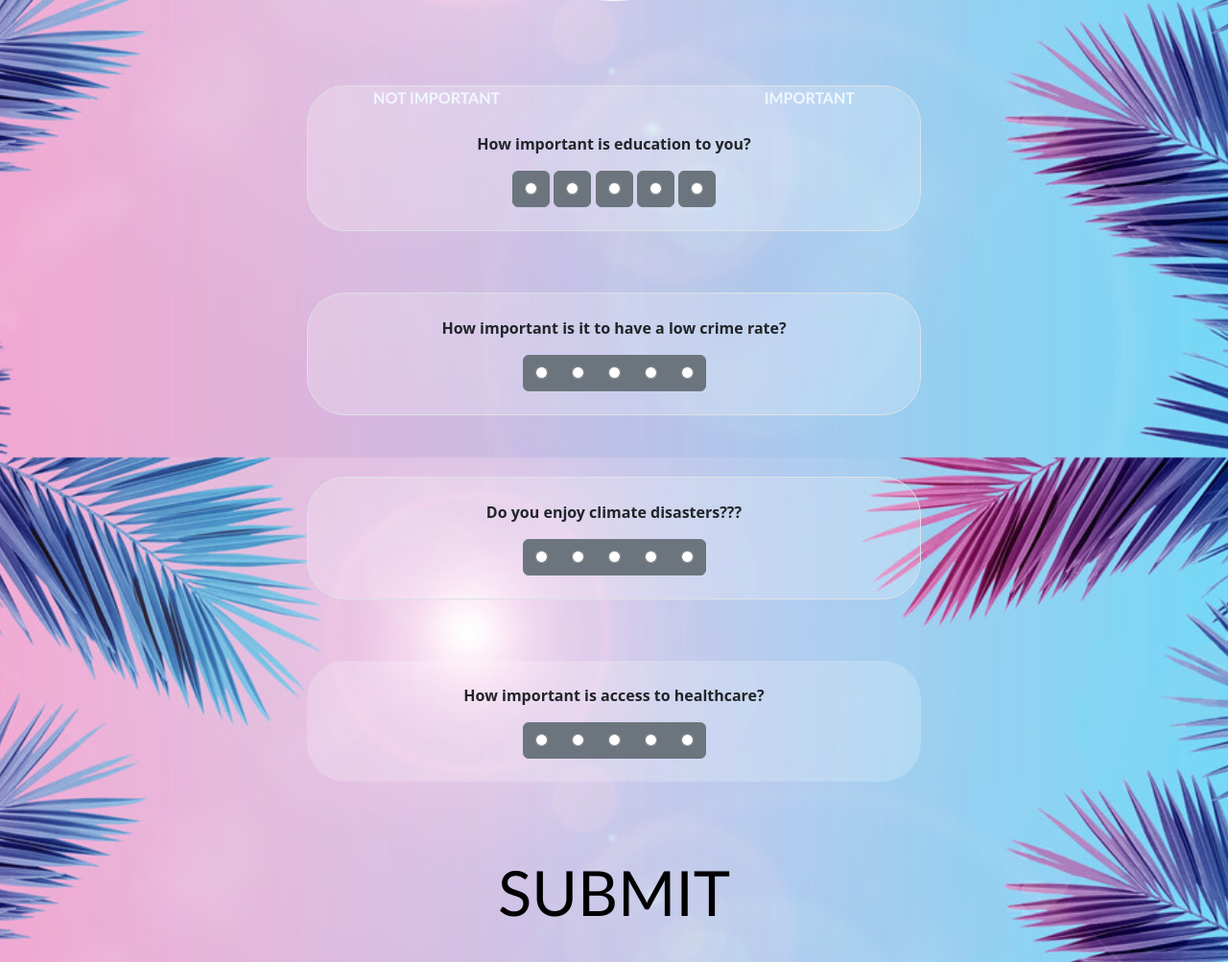
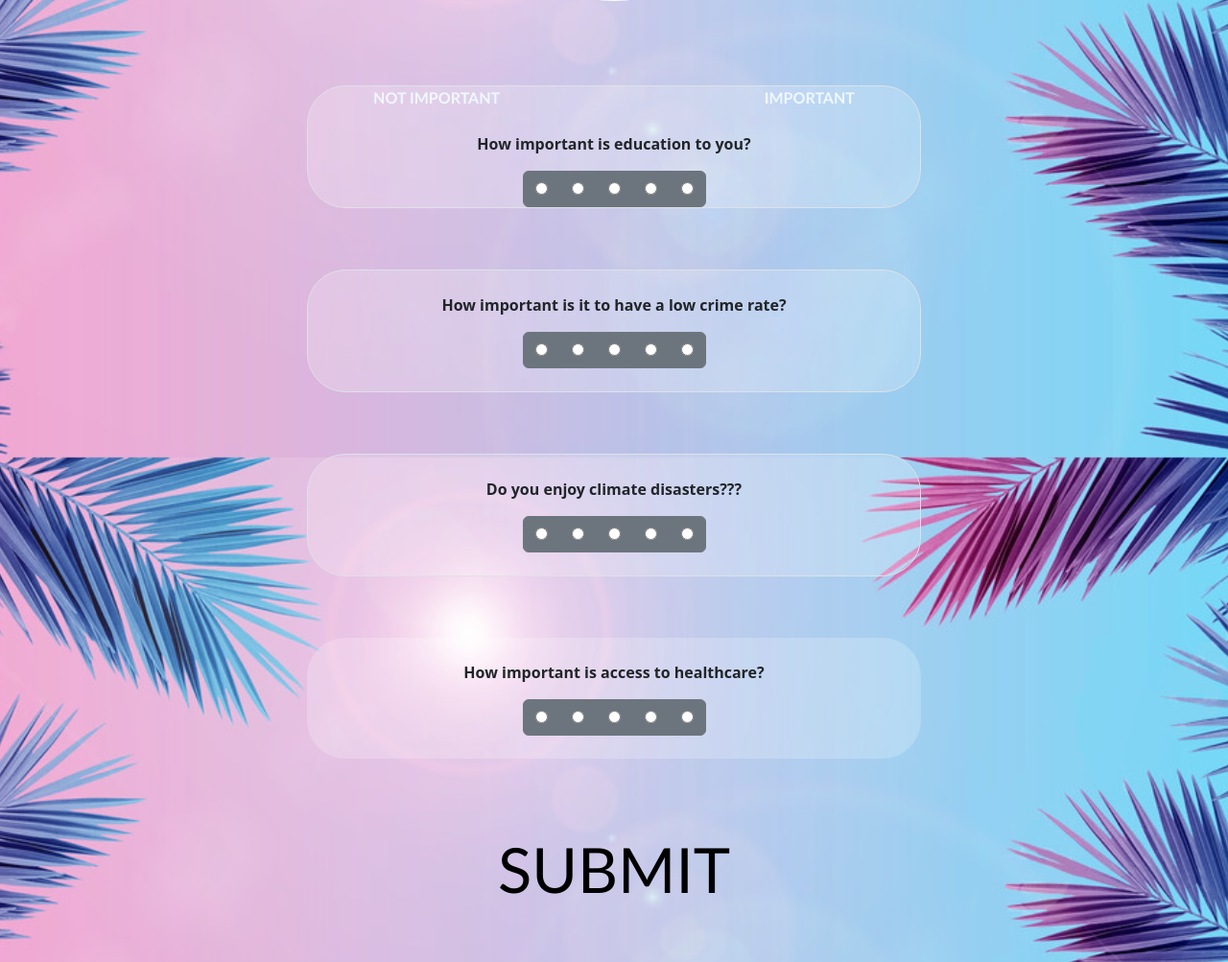
Before and after one commit to cbonesteel/tropical-bliss, a Flask app: page /survey in a window 1280 px wide. Shown: the part 323-1326 px from the top of the page at 96% size. Run offline with Flask 2, Linux system fonts and the light colour scheme.

Commit message:
survey update

```diff
--- a/templates/survey.html
+++ b/templates/survey.html
@@ -21,9 +21,8 @@
               <strong>How important is education to you?</strong>
             </p>
 
-            <div class="btncolor">
 
-                <div class="buttgr btn-group-toggle" data-toggle="buttons">
+                <div class="btn-group btn-group-toggle" data-toggle="buttons">
                   <label class="btn btn-secondary">
                     <input type="radio" name="teacher" id="teacher0" value="0" autocomplete="off" required>
                   </label>
@@ -41,7 +40,6 @@
                   </label>
 
                 </div>
-              </div>
                 <br>
         </div>
       </div>
```
